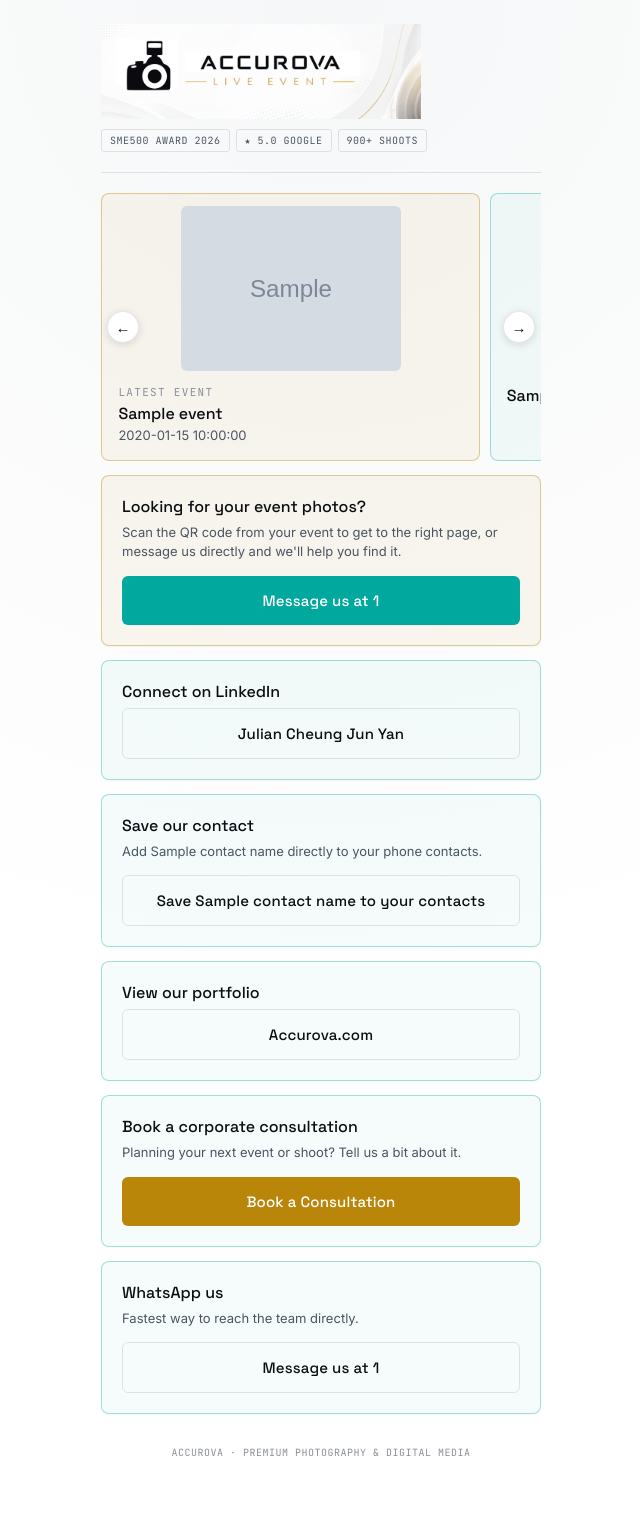
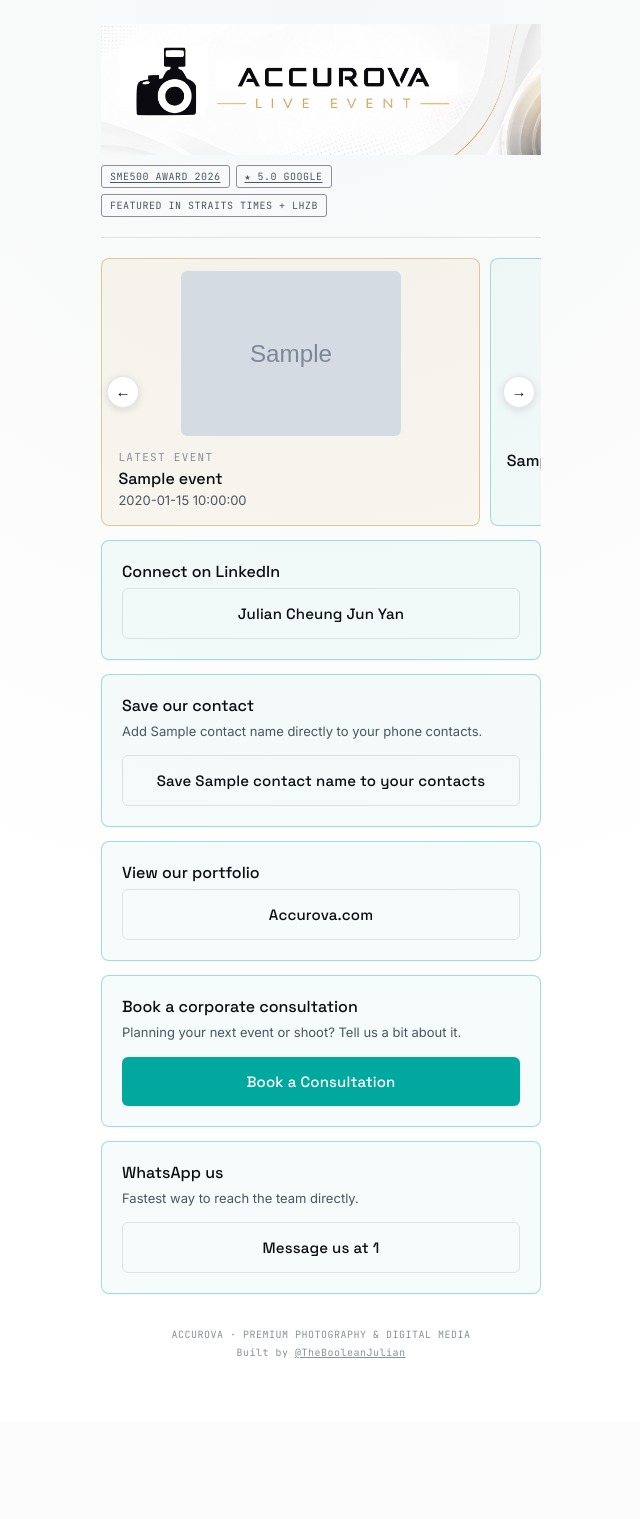
Before and after one commit to TheBooleanJulian/accurova-live-event, a FastAPI app: template app/templates/public/generic.html in a window 1280 px wide. Shown: the whole page, without its empty margins (319-959 px from the left). After the commit the page ends 1358 px from the top, so only its background shows below. Run offline with FastAPI, Linux system fonts and the light colour scheme; the template is opened without the code that fills it: most values are stand-ins (such as "Sample title", 1, 10 or a date in 2020); grey boxes marked "Sample" are stand-in pictures.

Commit message:
Full-width wordmark, clickable badge styling, live-status card logic, matched CTA colors
Badges now show a visible border and underline to read as clickable, the
third badge points to press coverage instead of a shoot count, and any
card can go "live" from admin-set status as well as a matching event date.
Also drops the redundant QR/WhatsApp homepage card and credits the footer.

```diff
--- a/app/main.py
+++ b/app/main.py
@@ -63,13 +63,13 @@ def root(request: Request):
     directly — it's never linked from here.
     """
     latest_event = query_one(
-        """SELECT id, slug, name, event_date, thumbnail_path FROM events
+        """SELECT id, slug, name, event_date, thumbnail_path, status FROM events
            WHERE show_on_homepage = 1
            ORDER BY COALESCE(event_date, created_at) DESC LIMIT 1"""
     )
 
     past_events = query_all(
-        """SELECT slug, name, event_date, thumbnail_path FROM events
+        """SELECT slug, name, event_date, thumbnail_path, status FROM events
            WHERE show_on_homepage = 1 AND thumbnail_path IS NOT NULL AND id != ?
            ORDER BY COALESCE(event_date, created_at) DESC LIMIT 7""",
         (latest_event["id"] if latest_event else -1,),
--- a/app/static/css/style.css
+++ b/app/static/css/style.css
@@ -58,7 +58,6 @@ body {
 .brand-logo {
   display: block;
   width: 100%;
-  max-width: 320px;
   height: auto;
 }
 
@@ -91,11 +90,15 @@ body {
   font-size: 10px;
   letter-spacing: 0.05em;
   color: var(--ink-dim);
-  border: 1px solid var(--hairline);
+  border: 1px solid var(--ink-faint);
   padding: 4px 8px;
   border-radius: 3px;
   text-decoration: none;
   display: inline-block;
+}
+a.badge {
+  text-decoration: underline;
+  text-underline-offset: 2px;
 }
 a.badge:active { border-color: var(--teal); color: var(--teal-ink); }
 
@@ -370,6 +373,13 @@ footer {
   font-size: 10px;
   color: var(--ink-faint);
   letter-spacing: 0.05em;
+  line-height: 1.8;
+}
+footer a {
+  color: var(--ink-faint);
+}
+footer a:hover, footer a:active {
+  color: var(--teal-ink);
 }
 
 /* --- Admin --- */
--- a/app/templates/public/generic.html
+++ b/app/templates/public/generic.html
@@ -16,15 +16,16 @@
   <div class="badge-row">
     <a class="badge" href="{{ sme_award_url }}" target="_blank" rel="noopener">SME500 AWARD 2026</a>
     <a class="badge" href="{{ google_reviews_url }}" target="_blank" rel="noopener">★ 5.0 GOOGLE</a>
-    <span class="badge">900+ SHOOTS</span>
+    <span class="badge">FEATURED IN STRAITS TIMES + LHZB</span>
   </div>
 
   <hr class="hairline" />
 
   {% if latest_event %}
+  {% set latest_is_live = latest_event.event_date == today or latest_event.status == "live" %}
   <div class="event-carousel-wrap">
     <div class="event-carousel" id="event-carousel">
-      <a class="carousel-card carousel-card-featured{% if latest_event.event_date == today %} is-live{% endif %}" href="/e/{{ latest_event.slug }}">
+      <a class="carousel-card carousel-card-featured{% if latest_is_live %} is-live{% endif %}" href="/e/{{ latest_event.slug }}">
         {% if latest_event.thumbnail_path %}
         <img src="{{ latest_event.thumbnail_path }}" alt="{{ latest_event.name }}" class="carousel-card-thumb" />
         {% endif %}
@@ -32,15 +33,16 @@
           <p class="section-title" style="margin:0 0 4px;">Latest event</p>
           <p class="card-title" style="margin:0 0 2px;">{{ latest_event.name }}</p>
           {% if latest_event.event_date %}<p class="card-desc" style="margin:0;">{{ latest_event.event_date }}</p>{% endif %}
-          {% if latest_event.event_date == today %}<p class="live-badge" style="margin:0;">🔴 LIVE NOW</p>{% endif %}
+          {% if latest_is_live %}<p class="live-badge" style="margin:0;">🔴 LIVE NOW</p>{% endif %}
         </div>
       </a>
       {% for e in past_events %}
-      <a class="carousel-card{% if e.event_date == today %} is-live{% endif %}" href="/e/{{ e.slug }}">
+      {% set e_is_live = e.event_date == today or e.status == "live" %}
+      <a class="carousel-card{% if e_is_live %} is-live{% endif %}" href="/e/{{ e.slug }}">
         <img src="{{ e.thumbnail_path }}" alt="{{ e.name }}" class="carousel-card-thumb" loading="lazy" />
         <div class="carousel-card-body">
           <p class="card-title" style="margin:0;">{{ e.name }}</p>
-          {% if e.event_date == today %}<p class="live-badge" style="margin:6px 0 0;">🔴 LIVE NOW</p>{% endif %}
+          {% if e_is_live %}<p class="live-badge" style="margin:6px 0 0;">🔴 LIVE NOW</p>{% endif %}
         </div>
       </a>
       {% endfor %}
@@ -51,12 +53,6 @@
     {% endif %}
   </div>
   {% endif %}
-
-  <div class="card card-primary">
-    <p class="card-title">Looking for your event photos?</p>
-    <p class="card-desc">Scan the QR code from your event to get to the right page, or message us directly and we'll help you find it.</p>
-    <a class="btn btn-primary" href="{{ whatsapp_url }}" target="_blank" rel="noopener">Message us at {{ whatsapp_display_number }}</a>
-  </div>
 
   <div class="card">
     <p class="card-title">Connect on LinkedIn</p>
@@ -77,7 +73,7 @@
   <div class="card">
     <p class="card-title">Book a corporate consultation</p>
     <p class="card-desc">Planning your next event or shoot? Tell us a bit about it.</p>
-    <button class="btn btn-gold" id="open-enquiry">Book a Consultation</button>
+    <button class="btn btn-primary" id="open-enquiry">Book a Consultation</button>
   </div>
 
   <div class="card">
@@ -102,12 +98,15 @@
         <option value="other">Other</option>
       </select>
       <textarea name="message" placeholder="A little about your event"></textarea>
-      <button type="submit" class="btn btn-gold">Send Enquiry</button>
+      <button type="submit" class="btn btn-primary">Send Enquiry</button>
     </form>
     <div id="enquiry-status" class="status-msg"></div>
   </div>
 
-  <footer>ACCUROVA &middot; PREMIUM PHOTOGRAPHY &amp; DIGITAL MEDIA</footer>
+  <footer>
+    ACCUROVA &middot; PREMIUM PHOTOGRAPHY &amp; DIGITAL MEDIA<br />
+    Built by <a href="https://github.com/TheBooleanJulian">@TheBooleanJulian</a>
+  </footer>
 </div>
 
 <script>
```
Also changed, not shown: app/templates/public/index.html (+13 -9 lines).
